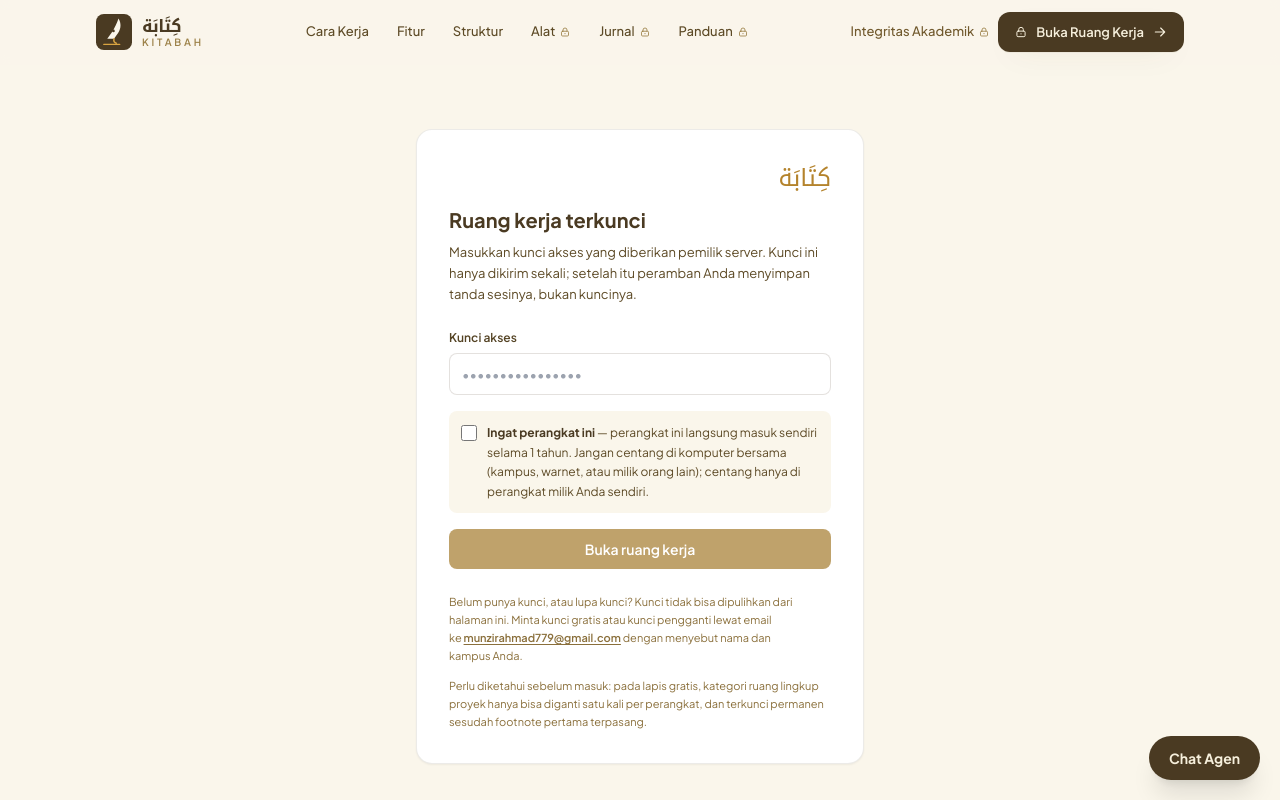
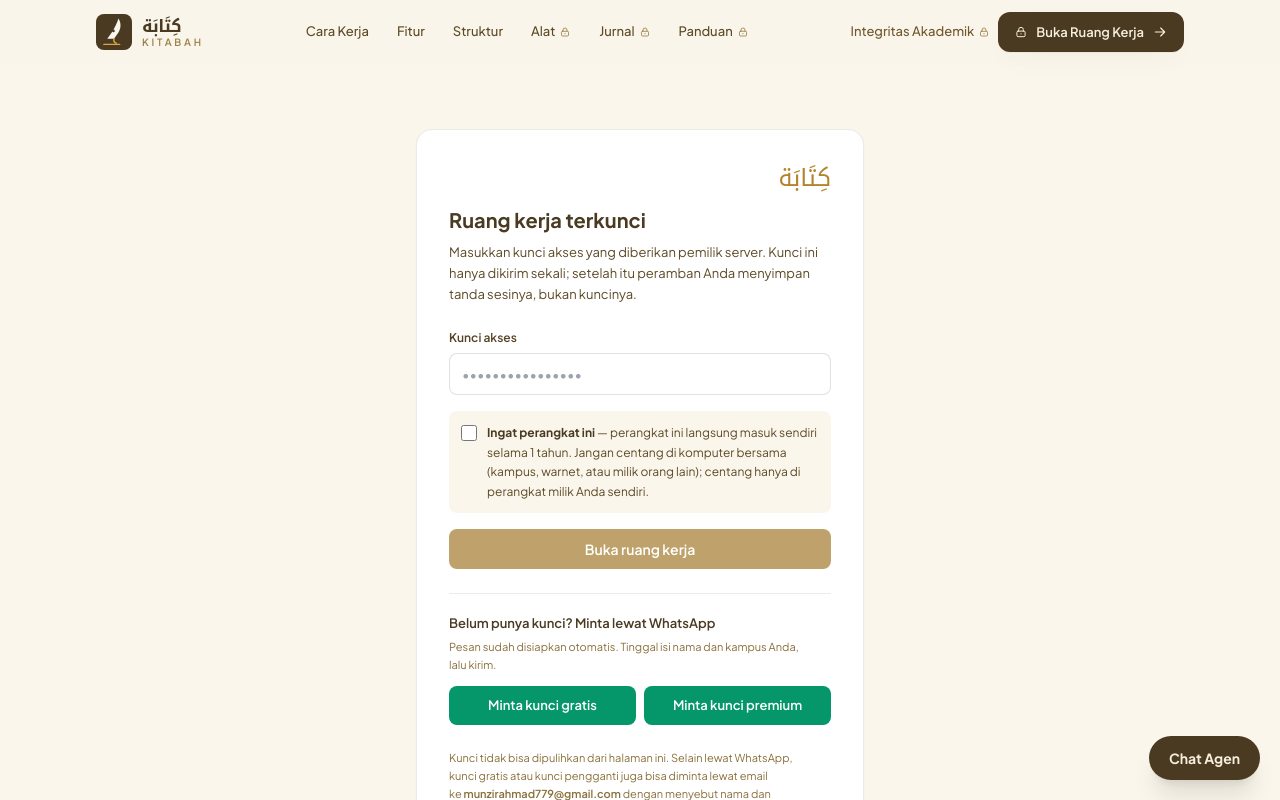
Before and after one commit to munzirahmad779-lab/uthruha, a Next.js app: page /masuk in a window 1280 px wide. Shown: the top 800 px of the page. Built offline with nearby package versions, Linux system fonts and the light colour scheme.

Commit message:
feat(masuk): tautan WhatsApp minta kunci gratis dan premium di halaman masuk

```diff
--- a/app/masuk/page.tsx
+++ b/app/masuk/page.tsx
@@ -1,7 +1,13 @@
 import type { Metadata } from "next";
 import { MasukForm } from "@/components/masuk-form";
 import { loginGoogleAktif } from "@/lib/security/akses";
-import { EMAIL_KONTAK } from "@/lib/legal";
+import { EMAIL_KONTAK, tautanWa } from "@/lib/legal";
+
+/** Teks pesan WA yang sudah terisi untuk permintaan kunci (pemilik, 3 Nov 2026). */
+const PESAN_WA_GRATIS =
+  "Assalamu'alaikum, saya ingin meminta kunci gratis Kitabah.\nNama: \nKampus: ";
+const PESAN_WA_PREMIUM =
+  "Assalamu'alaikum, saya ingin meminta kunci premium Kitabah.\nNama: \nKampus: ";
 
 export const metadata: Metadata = {
   title: "Masuk — Kitabah",
@@ -37,9 +43,36 @@ export default function MasukPage() {
             )}
           </p>
           <MasukForm googleAktif={googleAktif} />
+          <div className="mt-6 border-t border-ink-900/10 pt-5">
+            <p className="text-[13px] font-semibold text-ink-900">
+              Belum punya kunci? Minta lewat WhatsApp
+            </p>
+            <p className="mt-1 text-[11px] leading-relaxed text-ink-500">
+              Pesan sudah disiapkan otomatis. Tinggal isi nama dan kampus Anda,
+              lalu kirim.
+            </p>
+            <div className="mt-3 flex gap-2">
+              <a
+                href={tautanWa(PESAN_WA_GRATIS)}
+                target="_blank"
+                rel="noopener noreferrer"
+                className="flex-1 rounded-lg bg-emerald-600 px-3 py-2.5 text-center text-[13px] font-semibold text-white transition hover:bg-emerald-700"
+              >
+                Minta kunci gratis
+              </a>
+              <a
+                href={tautanWa(PESAN_WA_PREMIUM)}
+                target="_blank"
+                rel="noopener noreferrer"
+                className="flex-1 rounded-lg bg-emerald-600 px-3 py-2.5 text-center text-[13px] font-semibold text-white transition hover:bg-emerald-700"
+              >
+                Minta kunci premium
+              </a>
+            </div>
+          </div>
           <p className="mt-6 text-[11px] leading-relaxed text-ink-500">
-            Belum punya kunci, atau lupa kunci? Kunci tidak bisa dipulihkan dari
-            halaman ini. Minta kunci gratis atau kunci pengganti lewat email ke{" "}
+            Kunci tidak bisa dipulihkan dari halaman ini. Selain lewat WhatsApp,
+            kunci gratis atau kunci pengganti juga bisa diminta lewat email ke{" "}
             <a
               href={`mailto:${EMAIL_KONTAK}`}
               className="font-semibold text-gold-700 underline underline-offset-2"
--- a/lib/legal.ts
+++ b/lib/legal.ts
@@ -7,6 +7,18 @@
  */
 export const EMAIL_KONTAK = "munzirahmad779@gmail.com";
 
+/**
+ * Nomor WhatsApp pemilik untuk permintaan kunci (ditetapkan pemilik,
+ * 3 Nov 2026), dipakai tautan wa.me di halaman masuk. Format
+ * internasional tanpa tanda tambah dan tanpa spasi.
+ */
+export const WA_KONTAK = "6281354229189";
+
+/** Bangun tautan wa.me dengan teks pesan yang sudah terisi. */
+export function tautanWa(teks: string): string {
+  return `https://wa.me/${WA_KONTAK}?text=${encodeURIComponent(teks)}`;
+}
+
 /** Tanggal berlaku versi kebijakan privasi & ketentuan saat ini. */
 export const TANGGAL_BERLAKU_LEGAL = "28 Oktober 2026";
 
```
